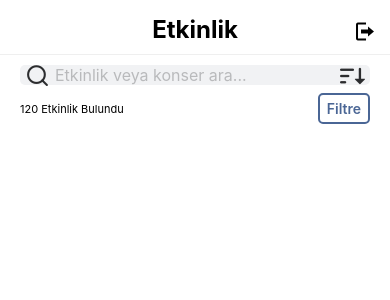
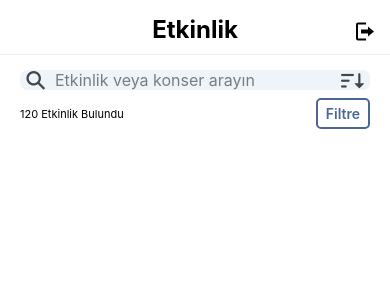
Before and after one commit to cangeldev/Projects, a React Native app in the folder FinalProje/: screen / in a window 390 px wide. Shown: the top 300 px of the page. Built offline with nearby package versions, Linux system fonts and the light colour scheme.

Commit message:
Custom Header Update.

```diff
--- a/FinalProje/App.tsx
+++ b/FinalProje/App.tsx
@@ -4,7 +4,7 @@ import { CustomHeader } from './src/components/customHeader/customHeader'
 
 const App = () => {
   return (
-    <View style={{ flex: 1 }}>
+    <View style={{ flex: 1 ,backgroundColor:"white"}}>
       <CustomHeader />
     </View>
   )
--- a/FinalProje/src/assets/colors/colors.ts
+++ b/FinalProje/src/assets/colors/colors.ts
@@ -3,6 +3,10 @@ export default {
     white: "#fff",
     red: "#FF0000",
     orange: "#f99935",
-    placeholderTextColor:"#B9BABC",
+    placeholderTextColor:"#7A7D82",
+    dividerColor:"#EFEFEF",
+    txtInputBackGround: "#EFF4FA",
+    txtInputIconColor:  "#41464A",
+    headerButtonColor:"#4A6695"
 
 }
--- a/FinalProje/src/components/customHeader/customHeader.tsx
+++ b/FinalProje/src/components/customHeader/customHeader.tsx
@@ -1,30 +1,43 @@
-import { View, Text, TextInput, TouchableOpacity } from 'react-native'
+import { View, Text, TextInput, TouchableOpacity, StatusBar } from 'react-native'
 import React from 'react'
 import style from './style'
 import colors from '../../assets/colors/colors'
-import IconF from 'react-native-vector-icons/dist/Feather';
+import IconI from 'react-native-vector-icons/dist/Ionicons';
 import IconO from 'react-native-vector-icons/dist/Octicons';
 import IconE from 'react-native-vector-icons/dist/Entypo';
 
 export const CustomHeader = () => {
     return (
         <View style={style.container}>
+            <StatusBar
+                backgroundColor={colors.white}
+                barStyle={"dark-content"}
+            />
             <Text style={style.headerTitle}>
                 Etkinlik
             </Text>
-            <IconE name="log-out" style={style.logoutIcon} />
+            <IconE
+                name="log-out"
+                style={style.logoutIcon}
+            />
             <View style={style.divider} />
-            <View style={{ justifyContent: "center" }}>
+            <View style={style.txtInputView}>
                 <TextInput
-                    placeholder='Etkinlik veya konser ara...'
+                    placeholder='Etkinlik veya konser arayın'
                     style={style.txtInput}
                     placeholderTextColor={colors.placeholderTextColor}
                 />
-                <IconF name="search" style={style.searchIcon} />
-                <IconO name="sort-desc" style={style.sortIcon} />
+                <IconI
+                    name="search-sharp"
+                    style={style.searchIcon}
+                />
+                <IconO
+                    name="sort-desc"
+                    style={style.sortIcon}
+                />
             </View>
             <View style={style.filterView}>
-                <Text style={{ color: "black", fontSize: 11 }}>
+                <Text style={style.activityCountText}>
                     120 Etkinlik Bulundu
                 </Text>
                 <TouchableOpacity>
@@ -33,7 +46,6 @@ export const CustomHeader = () => {
                     </Text>
                 </TouchableOpacity>
             </View>
-
         </View>
     )
 }
--- a/FinalProje/src/components/customHeader/style.ts
+++ b/FinalProje/src/components/customHeader/style.ts
@@ -2,7 +2,7 @@ import { StyleSheet } from "react-native";
 import colors from "../../assets/colors/colors";
 export default StyleSheet.create({
     container: {
-        paddingVertical: 15
+        paddingVertical: 15,
     },
     headerTitle: {
         fontSize: 24,
@@ -11,25 +11,31 @@ export default StyleSheet.create({
         color: colors.black
     },
     divider: {
-        borderBottomColor: "#EFEFEF",
+        borderBottomColor: colors.dividerColor,
         borderBottomWidth: 1.5,
         marginVertical: 10
     },
+    txtInputView: {
+        justifyContent: "center",
+        marginTop: 5
+    },
     txtInput: {
-        backgroundColor: "#f1f2f4",
+        backgroundColor: colors.txtInputBackGround,
         marginHorizontal: 20,
-        borderRadius: 5,
+        borderRadius: 7,
         paddingHorizontal: 35,
         fontSize: 16
     },
     buttonText: {
-        borderWidth: 2,
+        borderWidth: 2.5,
         padding: 5,
         borderRadius: 5,
-        paddingHorizontal: 7,
+        paddingHorizontal: 8,
         fontWeight: "600",
-        borderColor: "#4A6695",
-        color: "#4A6695"
+        borderColor: colors.headerButtonColor,
+        color: colors.headerButtonColor,
+        textAlign: "center",
+        textAlignVertical: "center"
     },
     filterView: {
         flexDirection: "row",
@@ -39,22 +45,26 @@ export default StyleSheet.create({
         alignItems: "center"
     },
     searchIcon: {
-        fontSize: 25,
+        fontSize: 23,
         position: "absolute",
         left: 25,
-        color: "#2c2d2f"
+        color: colors.txtInputIconColor
     },
     sortIcon: {
-        fontSize: 25,
+        fontSize: 23,
         position: "absolute",
-        right: 25,
-        color: "#2c2d2f"
+        right: 26,
+        color: colors.txtInputIconColor
     },
-    logoutIcon:{
+    logoutIcon: {
         fontSize: 20,
         position: "absolute",
         right: 15,
         color: colors.black,
-        top:20
+        top: 20
+    },
+    activityCountText: {
+        color: colors.black,
+        fontSize: 11
     }
 })
```
